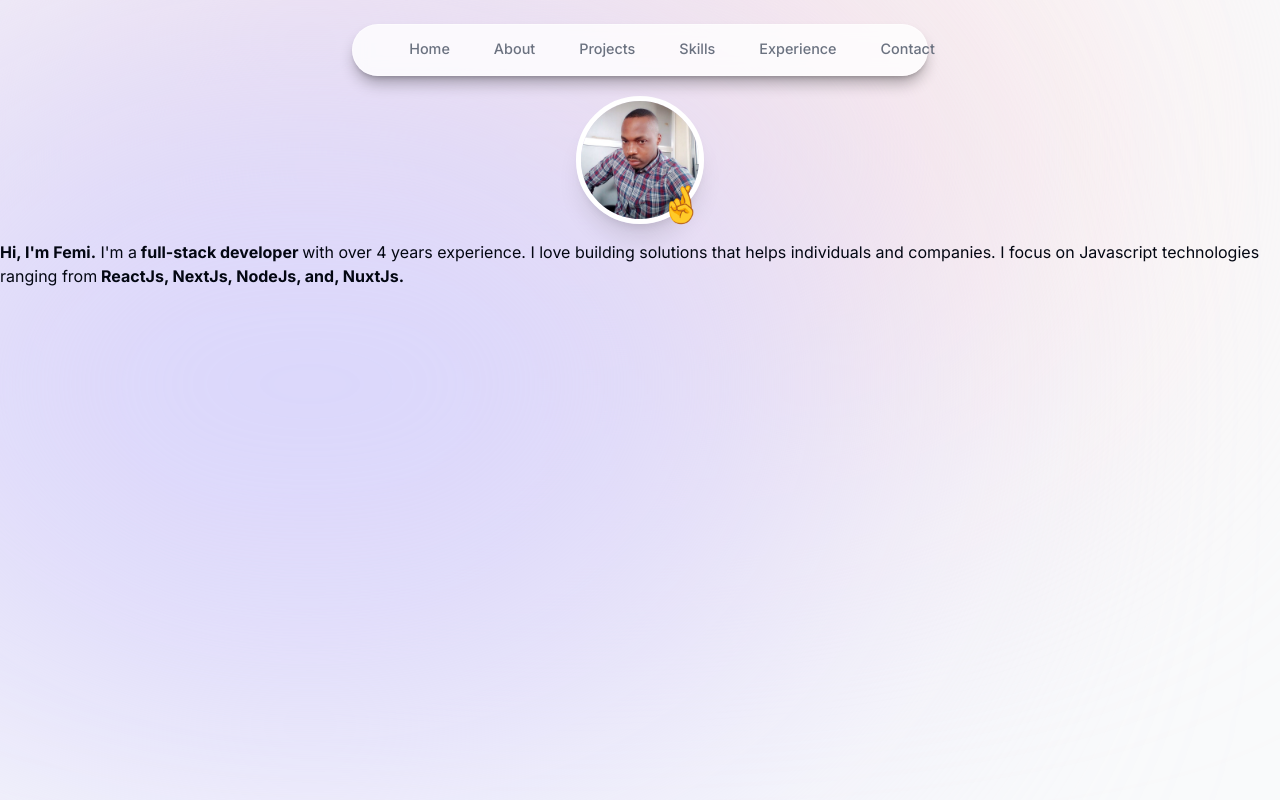
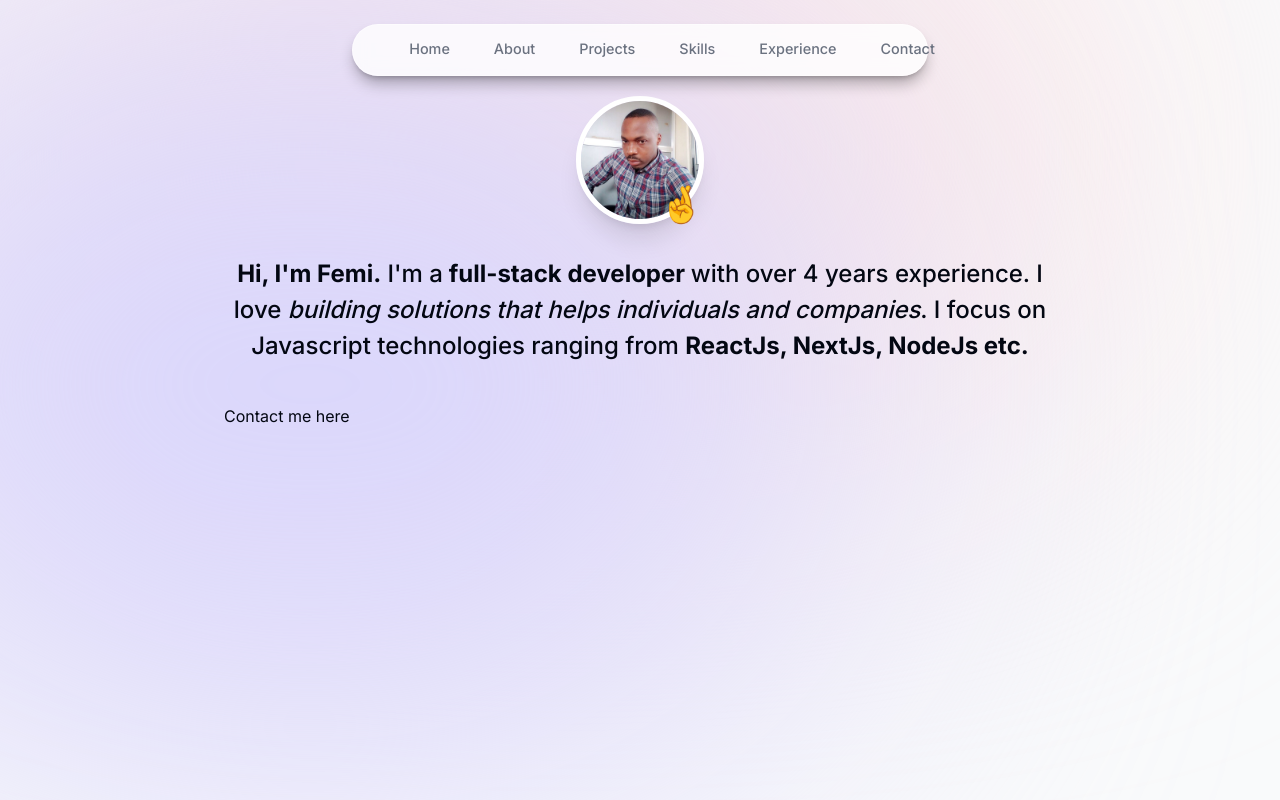
Before and after one commit to femiabimbola/next-portfolio, a Next.js app: page / in a window 1280 px wide. Built offline with nearby package versions, Linux system fonts and the light colour scheme.

Commit message:
working on the hero

```diff
--- a/app/page.tsx
+++ b/app/page.tsx
@@ -2,8 +2,8 @@ import Intro from "@/components/intro";
 
 export default function Home() {
   return (
-    <main>
+    <main className="flex flex-col items-center px-4">
       <Intro />
     </main>
-  )
+  );
 }
--- a/components/intro.tsx
+++ b/components/intro.tsx
@@ -2,10 +2,11 @@
 
 import Image from "next/image";
 import {motion} from "framer-motion";
+import Link from "next/link";
 
 const Intro = () => {
   return (
-    <section className="pt-28 md:pt-40">
+    <section className="pt-28 md:pt-40 max-w-[52rem] mb-28 ">
       <div className="flex items-center justify-center">
         <div className="absolute">
           <motion.div
@@ -37,17 +38,24 @@ const Intro = () => {
           </motion.span>
         </div>
       </div>
-      <p className="pt-20 md:pt-20">
+      <motion.p
+        className="pt-20 md:pt-20 mb-10 mt-4  text-2xl font-medium leading-[1.5] text-center"
+        initial={{opacity: 0, y: 200}}
+        animate={{opacity: 1, y: 0}}
+        transition={{type: "tween", duration: 0.3}}
+      >
         <span className="font-bold"> Hi, I'm Femi.</span> I'm a
         <span className="font-bold"> full-stack developer </span>
-        with over 4 years experience. I love building solutions that helps
-        individuals and companies. I focus on Javascript technologies ranging
-        from
-        <span className="font-bold">
-          {" "}
-          ReactJs, NextJs, NodeJs, and, NuxtJs.
+        with over 4 years experience. I love{" "}
+        <span className="italic">
+          building solutions that helps individuals and companies
         </span>
-      </p>
+        . I focus on Javascript technologies ranging from{" "}
+        <span className="font-bold">ReactJs, NextJs, NodeJs etc.</span>
+      </motion.p>
+      <div>
+        <Link href={"#contact"}> Contact me here</Link>
+      </div>
     </section>
   );
 };
```
